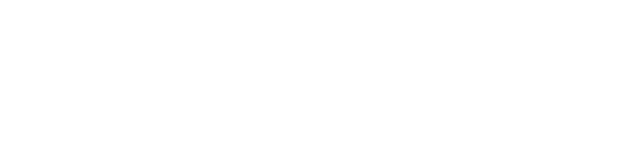
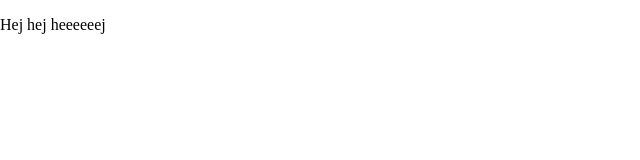
Before and after one commit to sofi062d/rootfolder, a plain HTML site: page index.html in a window 1280 px wide. Shown: the whole page, without its empty margins (0-640 px from the left). Drawn offline with Linux system fonts and the light colour scheme.

Commit message:
Update index.html
Hej Hej Hej

```diff
--- a/index.html
+++ b/index.html
@@ -14,7 +14,7 @@
 
 
 <body>
-
+<p> Hej hej heeeeeej <p>
     <header>
         <nav></nav>
     </header>
```
